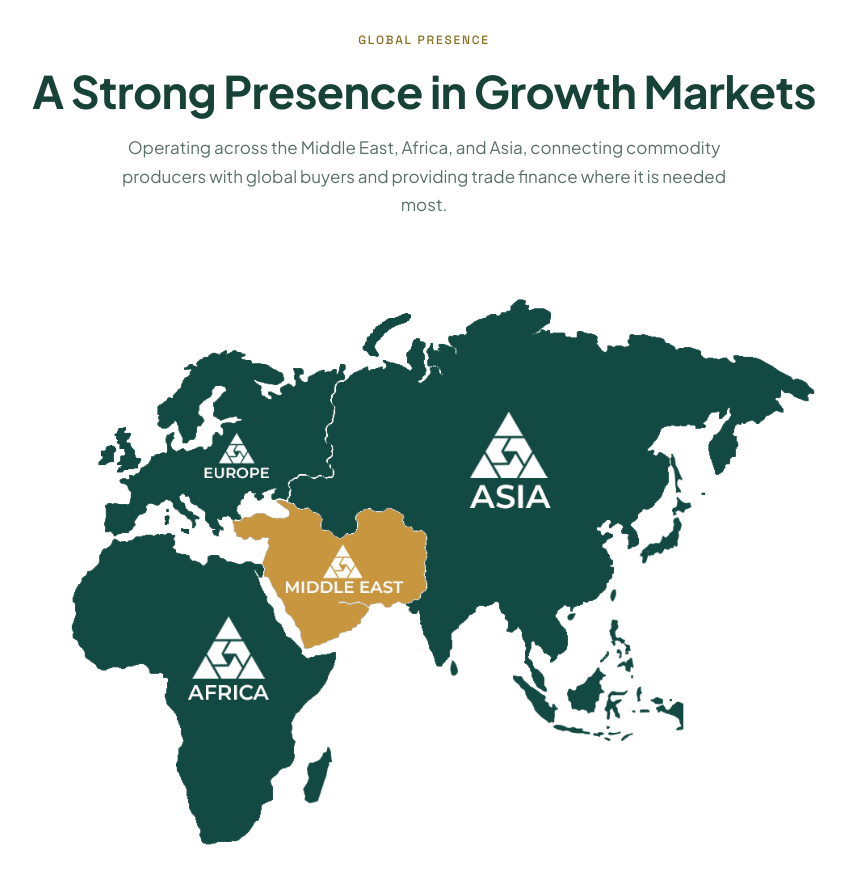
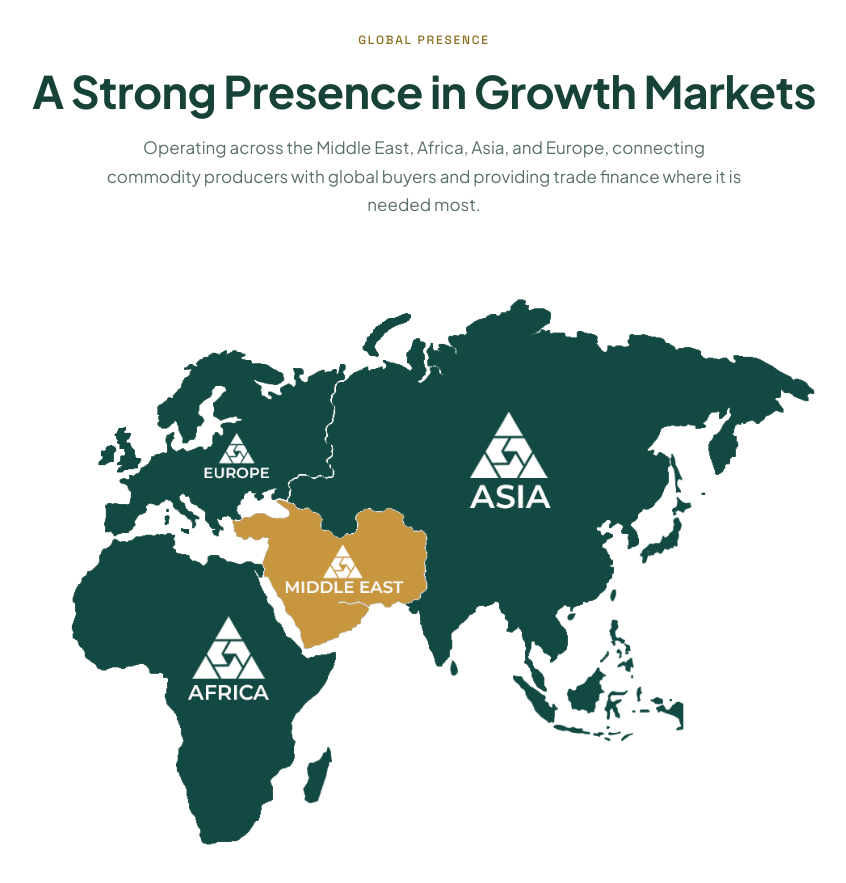
Before and after one commit to icb-cto/iic-worldwide-dev, a plain HTML site: page about.html in a window 1280 px wide. Shown: the part 3320-4203 px from the top of the page, without its empty margins (216-1062 px from the left). Drawn offline with Linux system fonts and the light colour scheme.

Commit message:
Update about.html
Added Europe in content for Global Presence

```diff
--- a/about.html
+++ b/about.html
@@ -132,7 +132,7 @@
       <div class="section-header section-header--center reveal" style="margin-bottom: 8px;">
         <span class="eyebrow">Global Presence</span>
         <h2>A Strong Presence in Growth Markets</h2>
-        <p>Operating across the Middle East, Africa, and Asia, connecting commodity producers with global buyers and providing trade finance where it is needed most.</p>
+        <p>Operating across the Middle East, Africa, Asia, and Europe, connecting commodity producers with global buyers and providing trade finance where it is needed most.</p>
       </div>
       <div class="map-container reveal">
         <img src="Media/About Us/AMA.png" alt="IIC Worldwide Global Presence" style="width: 100%; max-width: 900px; height: auto; margin: 0 auto; display: block;">
```
